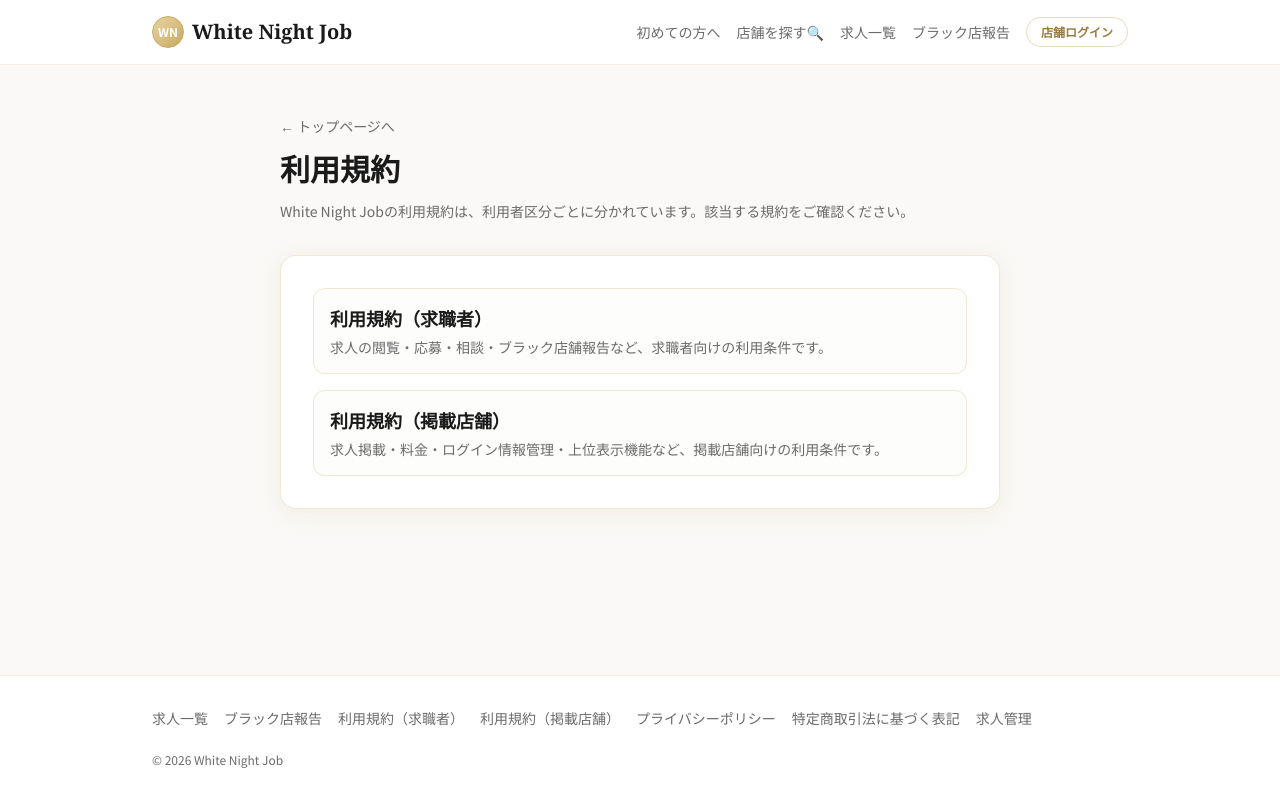
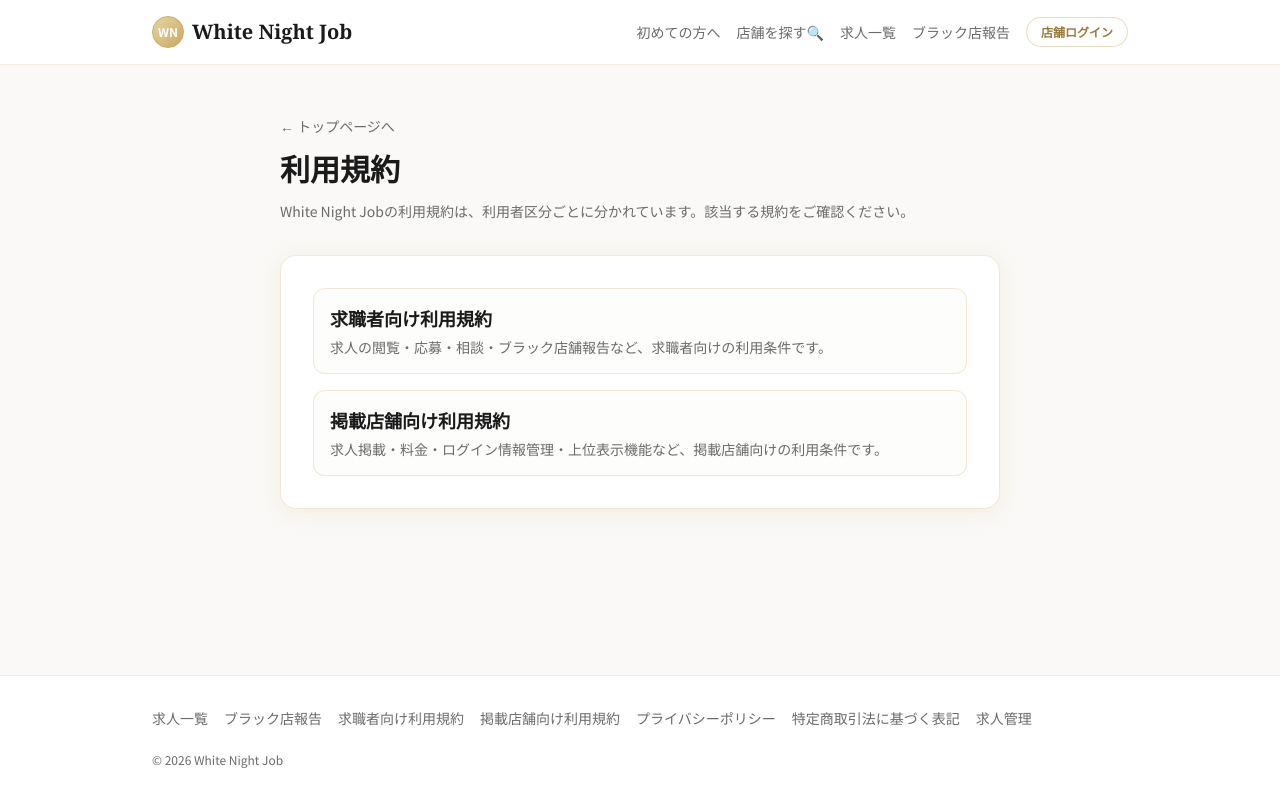
Before and after one commit to white-night-job/white-night-job, a Next.js app: page /terms in a window 1280 px wide. Built offline with nearby package versions, Linux system fonts and the light colour scheme; no server answers.

Commit message:
利用規約更新

```diff
--- a/src/app/terms-shop/page.tsx
+++ b/src/app/terms-shop/page.tsx
@@ -3,7 +3,7 @@ import { LegalDocument } from "@/components/LegalDocument";
 import { SITE_NAME } from "@/lib/site";
 
 export const metadata: Metadata = {
-  title: "利用規約（掲載店舗）",
+  title: "掲載店舗向け利用規約",
   description: `${SITE_NAME}の掲載店舗向け利用規約です。`,
 };
 
@@ -12,7 +12,7 @@ const UPDATED_AT = "2026年6月18日";
 export default function TermsShopPage() {
   return (
     <LegalDocument
-      title="利用規約（掲載店舗）"
+      title="掲載店舗向け利用規約"
       description={`${SITE_NAME}へ求人掲載する店舗向けの利用条件です。`}
       updatedAt={UPDATED_AT}
       sections={[
--- a/src/app/terms-user/page.tsx
+++ b/src/app/terms-user/page.tsx
@@ -3,7 +3,7 @@ import { LegalDocument } from "@/components/LegalDocument";
 import { SITE_NAME } from "@/lib/site";
 
 export const metadata: Metadata = {
-  title: "利用規約（求職者）",
+  title: "求職者向け利用規約",
   description: `${SITE_NAME}の求職者向け利用規約です。`,
 };
 
@@ -12,7 +12,7 @@ const UPDATED_AT = "2026年6月18日";
 export default function TermsUserPage() {
   return (
     <LegalDocument
-      title="利用規約（求職者）"
+      title="求職者向け利用規約"
       description={`${SITE_NAME}を利用して求人を閲覧・応募する求職者向けの利用条件です。`}
       updatedAt={UPDATED_AT}
       sections={[
--- a/src/app/terms/page.tsx
+++ b/src/app/terms/page.tsx
@@ -31,7 +31,7 @@ export default function TermsPage() {
           className="block rounded-xl border border-gold/25 bg-ivory/40 px-4 py-4 transition hover:border-gold/40 hover:bg-ivory"
         >
           <p className="font-serif text-lg font-semibold text-charcoal">
-            利用規約（求職者）
+            求職者向け利用規約
           </p>
           <p className="mt-1 text-sm text-muted">
             求人の閲覧・応募・相談・ブラック店舗報告など、求職者向けの利用条件です。
@@ -42,7 +42,7 @@ export default function TermsPage() {
           className="block rounded-xl border border-gold/25 bg-ivory/40 px-4 py-4 transition hover:border-gold/40 hover:bg-ivory"
         >
           <p className="font-serif text-lg font-semibold text-charcoal">
-            利用規約（掲載店舗）
+            掲載店舗向け利用規約
           </p>
           <p className="mt-1 text-sm text-muted">
             求人掲載・料金・ログイン情報管理・上位表示機能など、掲載店舗向けの利用条件です。
--- a/src/components/Footer.tsx
+++ b/src/components/Footer.tsx
@@ -13,10 +13,10 @@ export function Footer() {
             ブラック店報告
           </Link>
           <Link href="/terms-user" className="hover:text-gold-dark">
-            利用規約（求職者）
+            求職者向け利用規約
           </Link>
           <Link href="/terms-shop" className="hover:text-gold-dark">
-            利用規約（掲載店舗）
+            掲載店舗向け利用規約
           </Link>
           <Link href="/privacy" className="hover:text-gold-dark">
             プライバシーポリシー
--- a/src/components/LegalDocument.tsx
+++ b/src/components/LegalDocument.tsx
@@ -51,10 +51,10 @@ export function LegalDocument({
 
       <nav className="mt-8 flex flex-wrap gap-4 text-sm text-muted">
         <Link href="/terms-user" className="hover:text-gold-dark">
-          利用規約（求職者）
+          求職者向け利用規約
         </Link>
         <Link href="/terms-shop" className="hover:text-gold-dark">
-          利用規約（掲載店舗）
+          掲載店舗向け利用規約
         </Link>
         <Link href="/privacy" className="hover:text-gold-dark">
           プライバシーポリシー
```
